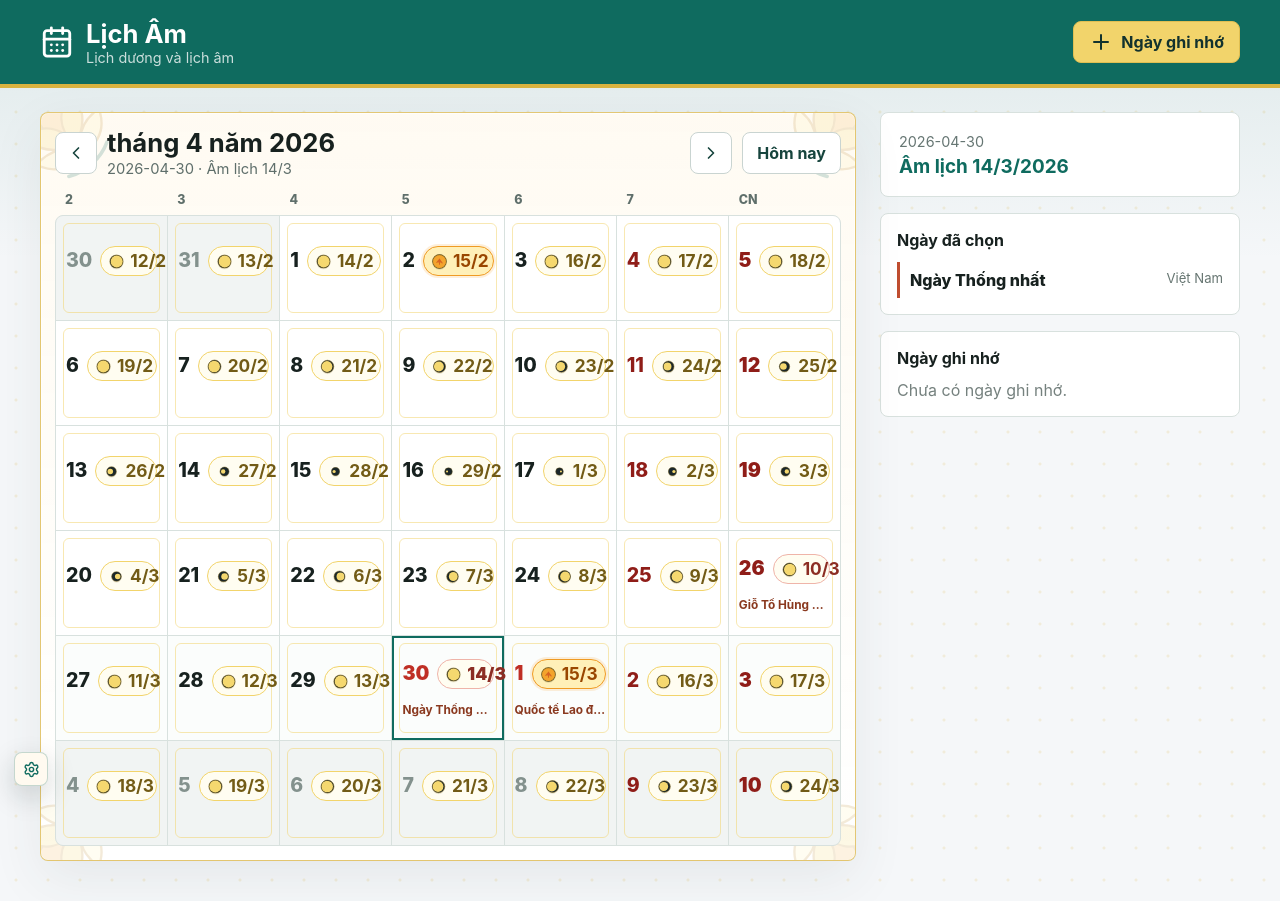
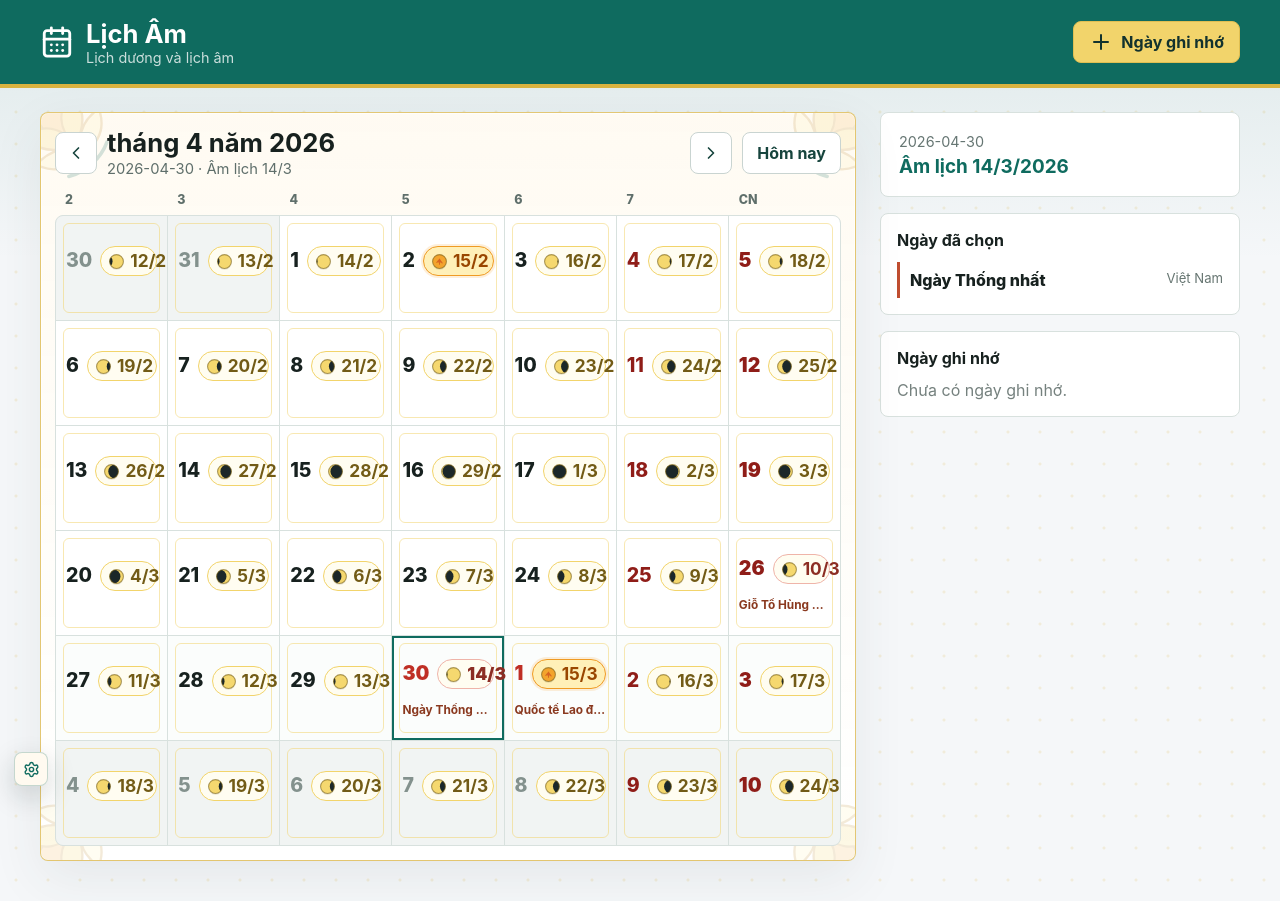
Before and after one commit to buicongnguyen/LichAm, a React (Vite) app: page / in a window 1280 px wide. Built offline with nearby package versions, Linux system fonts and the light colour scheme.

Commit message:
Draw moon phase with moving shadow

```diff
--- a/public/sw.js
+++ b/public/sw.js
@@ -1,4 +1,4 @@
-const CACHE_NAME = "lich-am-shell-v5";
+const CACHE_NAME = "lich-am-shell-v6";
 const appUrl = (path) => new URL(path, self.registration.scope).toString();
 const SHELL_ASSETS = [appUrl("./"), appUrl("manifest.webmanifest"), appUrl("icon.svg")];
 
--- a/src/components/MoonPhaseIcon.tsx
+++ b/src/components/MoonPhaseIcon.tsx
@@ -37,9 +37,6 @@ function FullMoonMotif({ country }: { country: CountryCode }) {
 
 export function MoonPhaseIcon({ country, phase }: MoonPhaseIconProps) {
   const clipId = useId().replace(/:/g, "");
-  const lightRadius = 1.2 + 11.8 * Math.pow(phase.illumination, 0.72);
-  const lightShift = phase.isFull ? 0 : (phase.waxing ? 1 : -1) * (1 - phase.illumination) * 5.5;
-  const discTransform = `translate(16 16) scale(${phase.visualScale.toFixed(3)}) translate(-16 -16)`;
 
   return (
     <svg
@@ -54,10 +51,10 @@ export function MoonPhaseIcon({ country, phase }: MoonPhaseIconProps) {
           <circle cx="16" cy="16" r="13" />
         </clipPath>
       </defs>
-      <g transform={discTransform}>
-        <circle className="moon-shadow" cx="16" cy="16" r="13" />
-        {phase.litPercent > 1 ? (
-          <circle className="moon-light" cx={16 + lightShift} cy="16" r={lightRadius} clipPath={`url(#${clipId})`} />
+      <g>
+        <circle className="moon-light" cx="16" cy="16" r="13" />
+        {!phase.isFull ? (
+          <circle className="moon-shadow" cx={phase.shadowX} cy="16" r="13" clipPath={`url(#${clipId})`} />
         ) : null}
         {phase.isFull ? <FullMoonMotif country={country} /> : null}
         <circle className="moon-ring" cx="16" cy="16" r="13" />
--- a/src/lib/moonPhase.ts
+++ b/src/lib/moonPhase.ts
@@ -6,7 +6,7 @@ export type MoonPhase = {
   day: number;
   illumination: number;
   litPercent: number;
-  visualScale: number;
+  shadowX: number;
   waxing: boolean;
   isFull: boolean;
 };
@@ -14,13 +14,11 @@ export type MoonPhase = {
 export function getMoonPhase(lunarDay: number): MoonPhase {
   const day = Math.max(1, Math.min(30, lunarDay));
   const fullMoonDay = 15;
-  const distanceFromFull = Math.min(Math.abs(day - fullMoonDay), Math.abs(day + 30 - fullMoonDay));
-  const rawIllumination = Math.max(0, Math.cos((distanceFromFull / fullMoonDay) * (Math.PI / 2)));
   const isFull = day === fullMoonDay;
-  const illumination = isFull ? 1 : Math.min(rawIllumination, 0.9);
+  const waxing = day <= fullMoonDay;
+  const illumination = waxing ? Math.max(0, (day - 1) / 14) : Math.max(0, (30 - day) / 15);
   const litPercent = Math.round(illumination * 100);
-  const visualScale = 0.5 + illumination * 0.5;
-  const waxing = day <= fullMoonDay;
+  const shadowX = waxing ? 16 - illumination * 26 : 42 - (1 - illumination) * 26;
 
   let kind: MoonPhaseKind = "new";
   if (isFull) {
@@ -42,7 +40,7 @@ export function getMoonPhase(lunarDay: number): MoonPhase {
     day,
     illumination,
     litPercent,
-    visualScale,
+    shadowX,
     waxing,
     isFull,
   };
```
